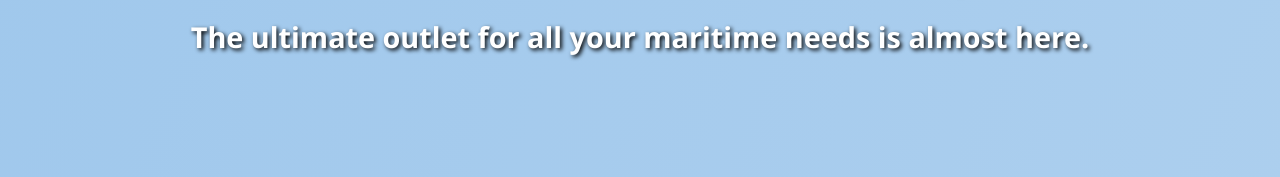
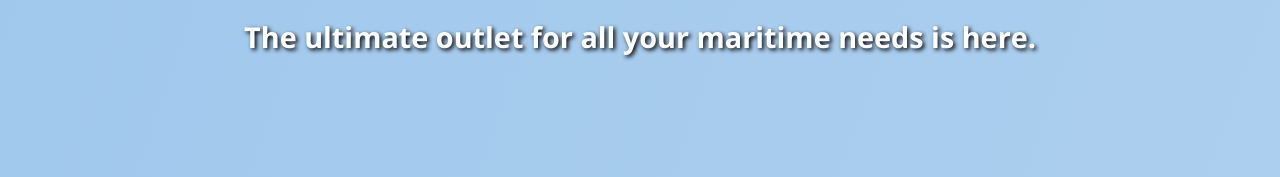
Before and after one commit to guilherme-silvam/demo, a plain HTML site: page index.html in a window 1280 px wide. Shown: the part 623-800 px from the top of the page. Drawn offline with nearby package versions, Linux system fonts and the light colour scheme.

Commit message:
Update index.html correcao erro de escrita almost

```diff
--- a/index.html
+++ b/index.html
@@ -51,7 +51,7 @@
     <div class="hero-content">
       <img src="./src/image/img-logo-marineoutlet.png" alt="Marine Outlet Logo" class="hero-logo">
       <h1 data-translate="coming-soon">Marine Outlet USA: Coming Soon!</h1>
-      <h2 data-translate="hero-description">The ultimate outlet for all your maritime needs is almost here.</h2>
+      <h2 data-translate="hero-description">The ultimate outlet for all your maritime needs is here.</h2>
     </div>
   </section>
 
```
